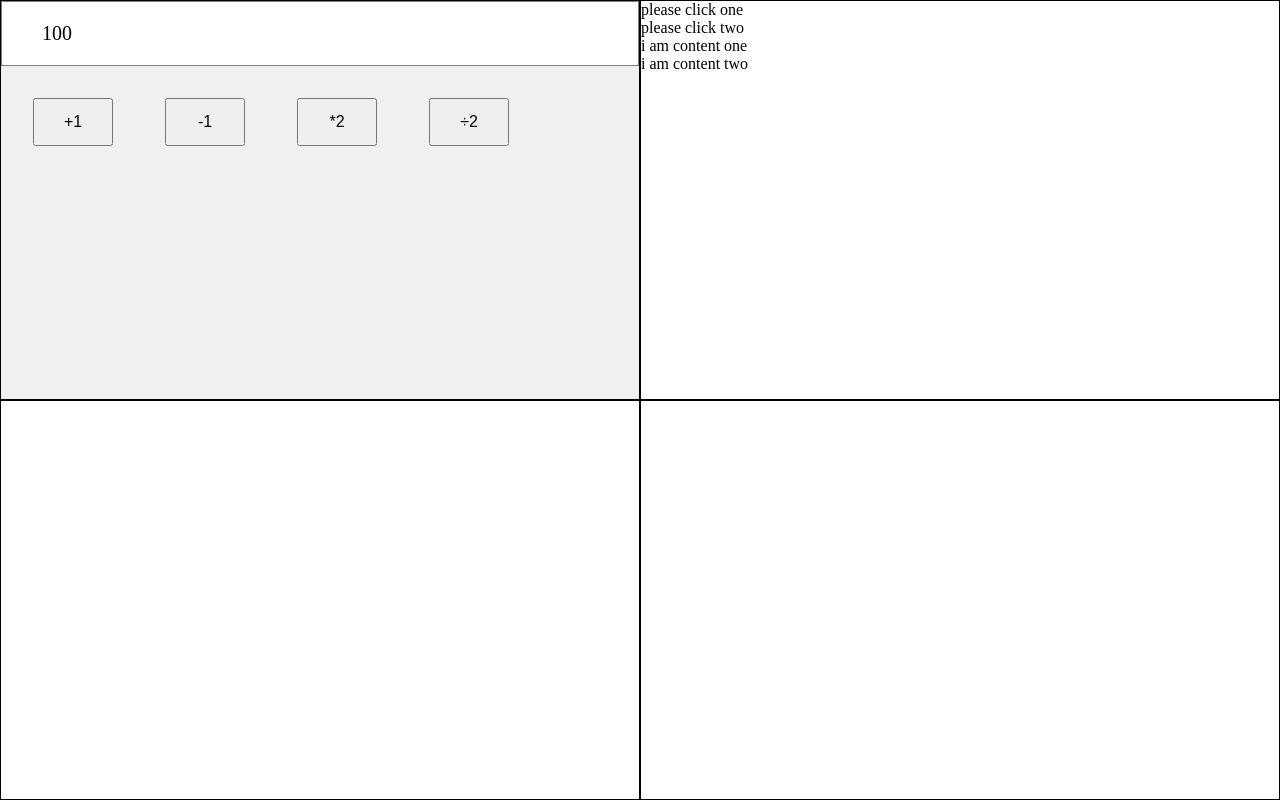
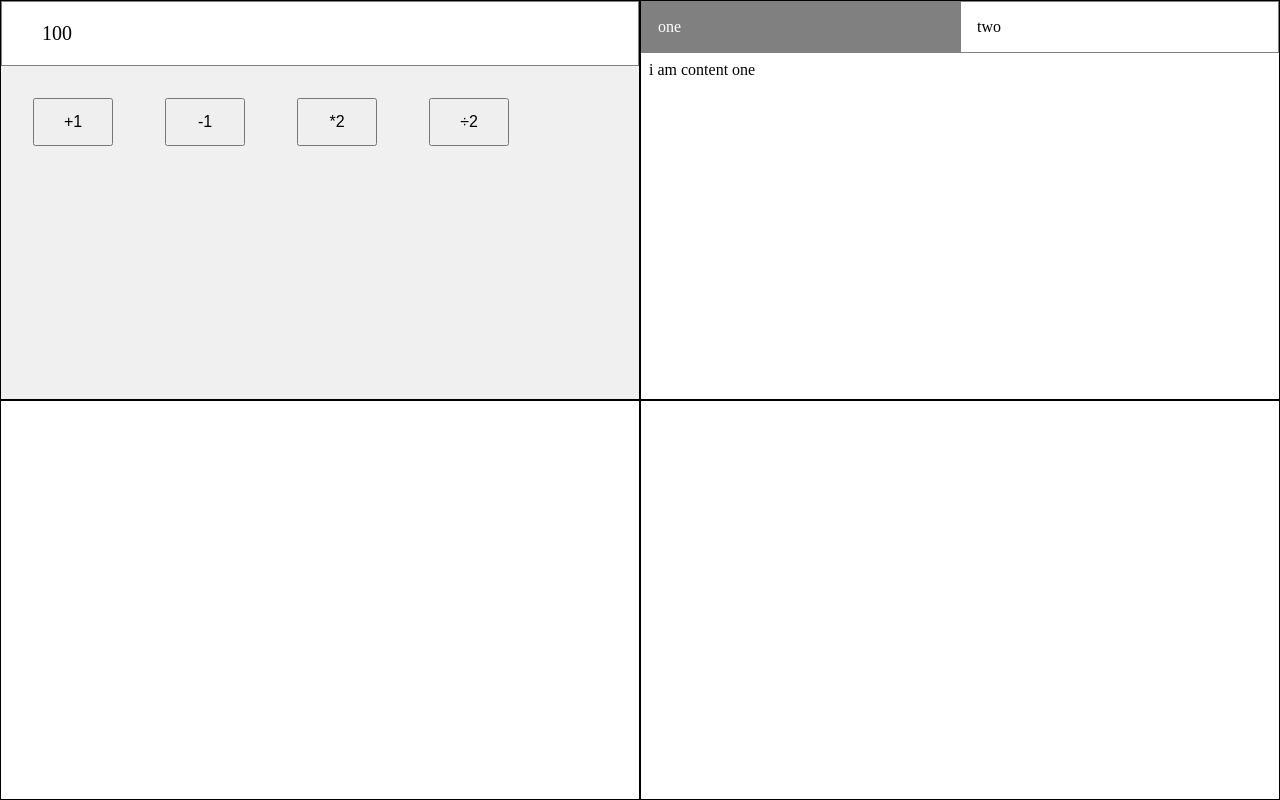
Before and after one commit to Layouwen/MVC, a website with bundled scripts: page src/index.html in a window 1280 px wide. Built offline with nearby package versions, Linux system fonts and the light colour scheme.

Commit message:
finish list

```diff
--- a/src/index.html
+++ b/src/index.html
@@ -25,11 +25,11 @@
         <!-- list -->
         <section id="list">
             <ol class="tab-bar">
-                <li><span>please click one</span></li>
-                <li><span>please click two</span></li>
+                <li class="selected"><span>one</span></li>
+                <li><span>two</span></li>
             </ol>
             <ol class="tab-content">
-                <li>i am content one</li>
+                <li class="active">i am content one</li>
                 <li>i am content two</li>
             </ol>
         </section>
--- /dev/null
+++ b/src/list/list.css
@@ -0,0 +1,24 @@
+#list>.tab-bar {
+    display: flex;
+}
+
+#list>.tab-bar>li {
+    padding: 1em;
+    width: 50%;
+    border: 1px solid gray;
+    cursor: pointer;
+}
+
+#list>.tab-bar>li.selected {
+    color: #fff;
+    background: gray;
+}
+
+#list>.tab-content>li {
+    padding: .5em;
+    display: none;
+}
+
+#list>.tab-content>li.active {
+    display: block;
+}
--- /dev/null
+++ b/src/list/list.js
@@ -0,0 +1,15 @@
+import $ from 'jquery'
+import './list.css'
+
+const $tabBar = $('#list>.tab-bar')
+const $tabContent = $('#list>.tab-content')
+
+// tabBar
+$tabBar.on('click', 'li', e => {
+    const $li = $(e.currentTarget)
+    $li.addClass('selected')
+        .siblings().removeClass('selected')
+    const index = $li.index()
+    $tabContent.children().eq(index).addClass('active')
+        .siblings().removeClass('active')
+})
--- a/src/main.js
+++ b/src/main.js
@@ -1,4 +1,4 @@
 import "./global.css"
 import "./reset.css"
-
 import './calculator/calculator.js'
+import './list/list.js'
```
Also changed, not shown: dist/index.html, 5 other files.
